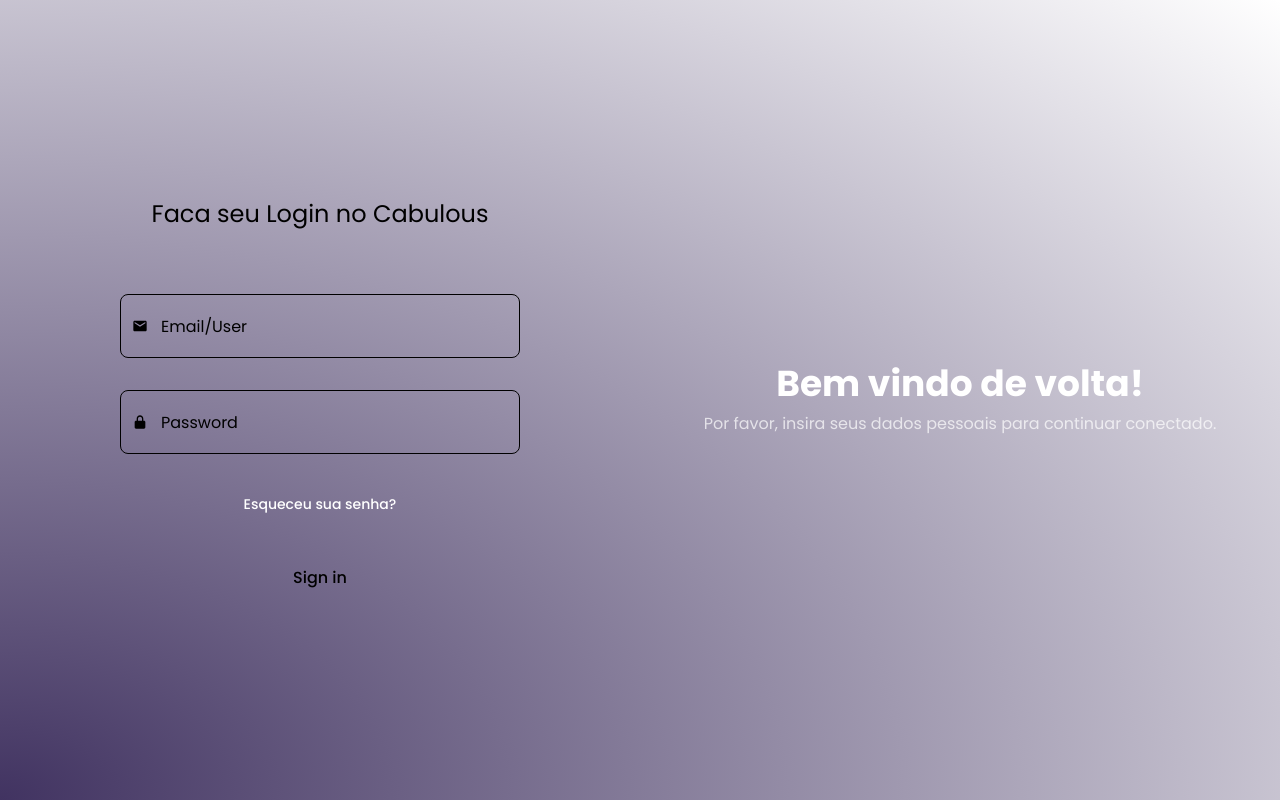
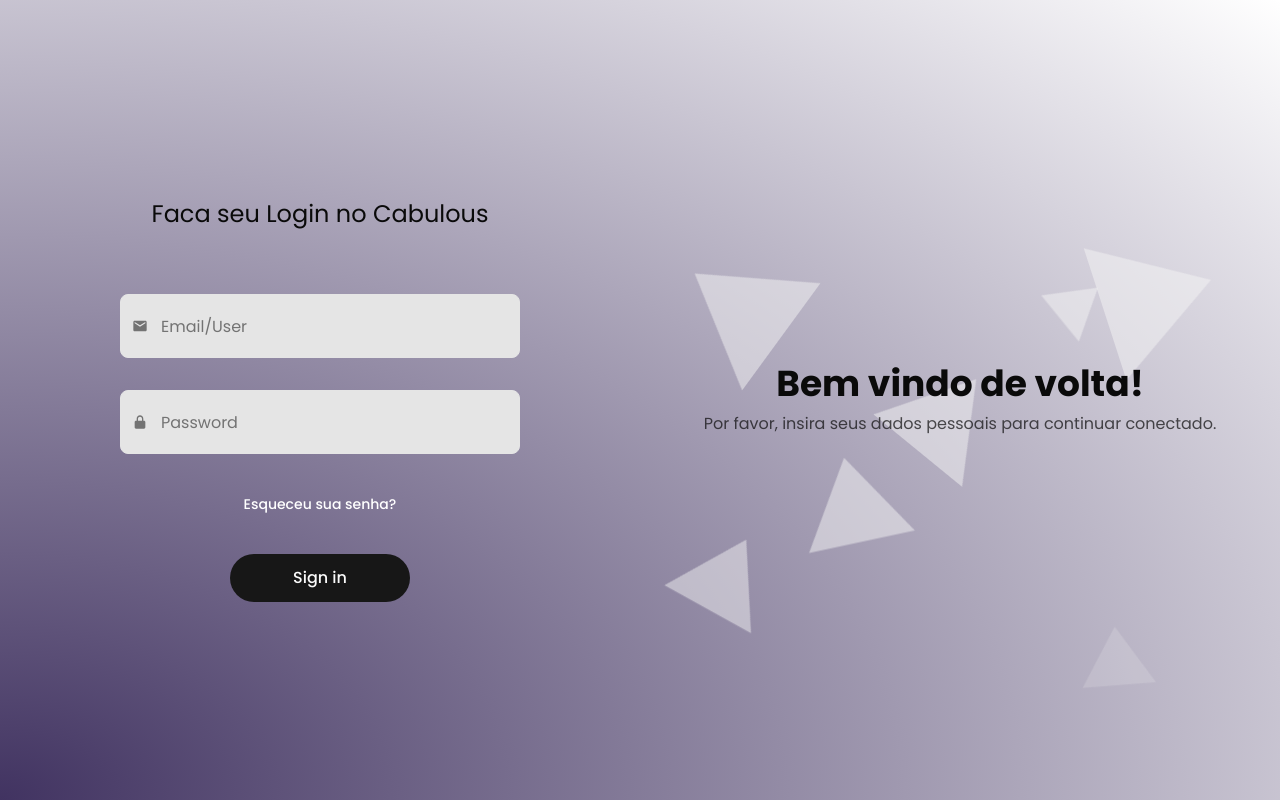
Before and after one commit to Cabulous-Corp/cabulous, a Next.js app in the folder app/web/: page /login in a window 1280 px wide. Built offline with nearby package versions, Linux system fonts and the light colour scheme.

Commit message:
chore: restore vanilla shadcn theme tokens

```diff
--- a/app/web/app/globals.css
+++ b/app/web/app/globals.css
@@ -51,83 +51,86 @@
     --radius-md: calc(var(--radius) - 2px);
     --radius-lg: var(--radius);
     --radius-xl: calc(var(--radius) + 4px);
+    --radius-2xl: calc(var(--radius) * 1.8);
+    --radius-3xl: calc(var(--radius) * 2.2);
+    --radius-4xl: calc(var(--radius) * 2.6);
 }
 
 :root {
     --radius: 0.625rem;
-    --background: 0 0% 100%;
-    --foreground: 0 0% 3.9%;
-    --card: 0 0% 100%;
-    --card-foreground: 0 0% 3.9%;
-    --popover: 0 0% 100%;
-    --popover-foreground: 0 0% 3.9%;
-    --primary: 0 0% 9%;
-    --primary-foreground: 0 0% 98%;
-    --secondary: 0 0% 96.1%;
-    --secondary-foreground: 0 0% 9%;
-    --muted: 0 0% 96.1%;
-    --muted-foreground: 0 0% 45.1%;
-    --accent: 0 0% 96.1%;
-    --accent-foreground: 0 0% 9%;
-    --destructive: 0 84.2% 60.2%;
-    --destructive-foreground: 0 0% 98%;
-    --border: 0 0% 89.8%;
-    --input: 0 0% 89.8%;
-    --ring: 0 0% 3.9%;
-    --chart-1: 12 76% 61%;
-    --chart-2: 173 58% 39%;
-    --chart-3: 197 37% 24%;
-    --chart-4: 43 74% 66%;
-    --chart-5: 27 87% 67%;
-    --sidebar: 0 0% 98%;
-    --sidebar-foreground: 240 5.3% 26.1%;
-    --sidebar-primary: 240 5.9% 10%;
-    --sidebar-primary-foreground: 0 0% 98%;
-    --sidebar-accent: 240 4.8% 95.9%;
-    --sidebar-accent-foreground: 240 5.9% 10%;
-    --sidebar-border: 220 13% 91%;
-    --sidebar-ring: 217.2 91.2% 59.8%;
-    --heading: 0 0% 3.9%;
-    --success: 142.1 76.2% 36.3%;
-    --success-foreground: 0 0% 98%;
+    --card: oklch(1 0 0);
+    --card-foreground: oklch(0.145 0 0);
+    --popover: oklch(1 0 0);
+    --popover-foreground: oklch(0.145 0 0);
+    --primary: oklch(0.205 0 0);
+    --primary-foreground: oklch(0.985 0 0);
+    --secondary: oklch(0.97 0 0);
+    --secondary-foreground: oklch(0.205 0 0);
+    --muted: oklch(0.97 0 0);
+    --muted-foreground: oklch(0.556 0 0);
+    --accent: oklch(0.97 0 0);
+    --accent-foreground: oklch(0.205 0 0);
+    --destructive: oklch(0.577 0.245 27.325);
+    --destructive-foreground: oklch(0.985 0 0);
+    --border: oklch(0.922 0 0);
+    --input: oklch(0.922 0 0);
+    --ring: oklch(0.708 0 0);
+    --chart-1: oklch(0.87 0 0);
+    --chart-2: oklch(0.556 0 0);
+    --chart-3: oklch(0.439 0 0);
+    --chart-4: oklch(0.371 0 0);
+    --chart-5: oklch(0.269 0 0);
+    --sidebar: oklch(0.985 0 0);
+    --sidebar-foreground: oklch(0.145 0 0);
+    --sidebar-primary: oklch(0.205 0 0);
+    --sidebar-primary-foreground: oklch(0.985 0 0);
+    --sidebar-accent: oklch(0.97 0 0);
+    --sidebar-accent-foreground: oklch(0.205 0 0);
+    --sidebar-border: oklch(0.922 0 0);
+    --sidebar-ring: oklch(0.708 0 0);
+    --heading: oklch(0.145 0 0);
+    --success: oklch(0.52 0.13 145);
+    --success-foreground: oklch(0.985 0 0);
+    --background: oklch(1 0 0);
+    --foreground: oklch(0.145 0 0);
 }
 
 .dark {
-    --background: 0 0% 3.9%;
-    --foreground: 0 0% 98%;
-    --card: 0 0% 3.9%;
-    --card-foreground: 0 0% 98%;
-    --popover: 0 0% 3.9%;
-    --popover-foreground: 0 0% 98%;
-    --primary: 0 0% 98%;
-    --primary-foreground: 0 0% 9%;
-    --secondary: 0 0% 14.9%;
-    --secondary-foreground: 0 0% 98%;
-    --muted: 0 0% 14.9%;
-    --muted-foreground: 0 0% 63.9%;
-    --accent: 0 0% 14.9%;
-    --accent-foreground: 0 0% 98%;
-    --destructive: 0 62.8% 30.6%;
-    --destructive-foreground: 0 0% 98%;
-    --border: 0 0% 14.9%;
-    --input: 0 0% 14.9%;
-    --ring: 0 0% 83.1%;
-    --chart-1: 220 70% 50%;
-    --chart-2: 160 60% 45%;
-    --chart-3: 30 80% 55%;
-    --chart-4: 280 65% 60%;
-    --chart-5: 340 75% 55%;
-    --sidebar: 240 5.9% 10%;
-    --sidebar-foreground: 240 4.8% 95.9%;
-    --sidebar-primary: 224.3 76.3% 48%;
-    --sidebar-primary-foreground: 0 0% 100%;
-    --sidebar-accent: 240 3.7% 15.9%;
-    --sidebar-accent-foreground: 240 4.8% 95.9%;
-    --sidebar-border: 240 3.7% 15.9%;
-    --sidebar-ring: 217.2 91.2% 59.8%;
-    --heading: 0 0% 98%;
-    --success: 142.1 70.6% 45.3%;
-    --success-foreground: 0 0% 98%;
+    --background: oklch(0.145 0 0);
+    --foreground: oklch(0.985 0 0);
+    --card: oklch(0.205 0 0);
+    --card-foreground: oklch(0.985 0 0);
+    --popover: oklch(0.205 0 0);
+    --popover-foreground: oklch(0.985 0 0);
+    --primary: oklch(0.922 0 0);
+    --primary-foreground: oklch(0.205 0 0);
+    --secondary: oklch(0.269 0 0);
+    --secondary-foreground: oklch(0.985 0 0);
+    --muted: oklch(0.269 0 0);
+    --muted-foreground: oklch(0.708 0 0);
+    --accent: oklch(0.269 0 0);
+    --accent-foreground: oklch(0.985 0 0);
+    --destructive: oklch(0.704 0.191 22.216);
+    --destructive-foreground: oklch(0.985 0 0);
+    --border: oklch(1 0 0 / 10%);
+    --input: oklch(1 0 0 / 15%);
+    --ring: oklch(0.556 0 0);
+    --chart-1: oklch(0.87 0 0);
+    --chart-2: oklch(0.556 0 0);
+    --chart-3: oklch(0.439 0 0);
+    --chart-4: oklch(0.371 0 0);
+    --chart-5: oklch(0.269 0 0);
+    --sidebar: oklch(0.205 0 0);
+    --sidebar-foreground: oklch(0.985 0 0);
+    --sidebar-primary: oklch(0.488 0.243 264.376);
+    --sidebar-primary-foreground: oklch(0.985 0 0);
+    --sidebar-accent: oklch(0.269 0 0);
+    --sidebar-accent-foreground: oklch(0.985 0 0);
+    --sidebar-border: oklch(1 0 0 / 10%);
+    --sidebar-ring: oklch(0.556 0 0);
+    --heading: oklch(0.985 0 0);
+    --success: oklch(0.65 0.16 145);
+    --success-foreground: oklch(0.145 0 0);
 }
 
 @layer base {
@@ -161,7 +164,6 @@
     html {
         scroll-behavior: smooth;
     }
-
 
     /* Enhanced focus styles */
     :focus-visible {
```
